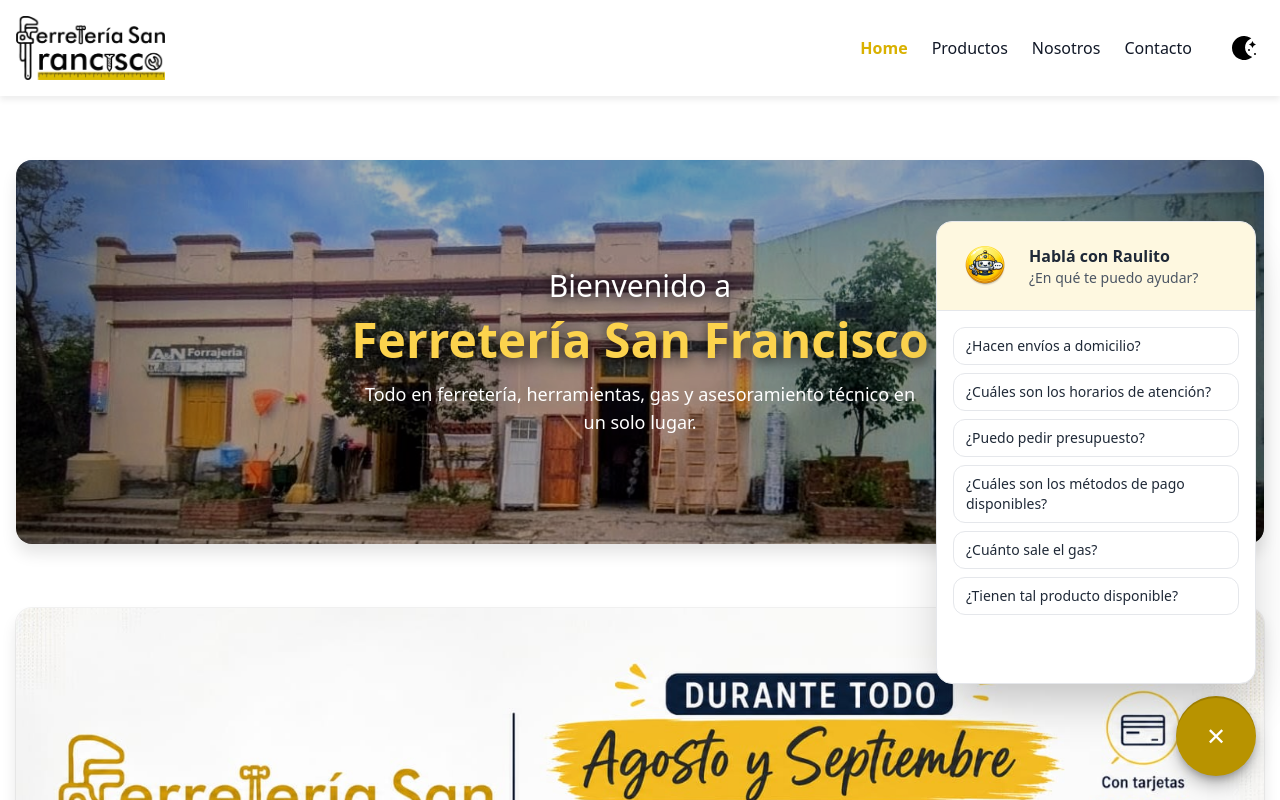
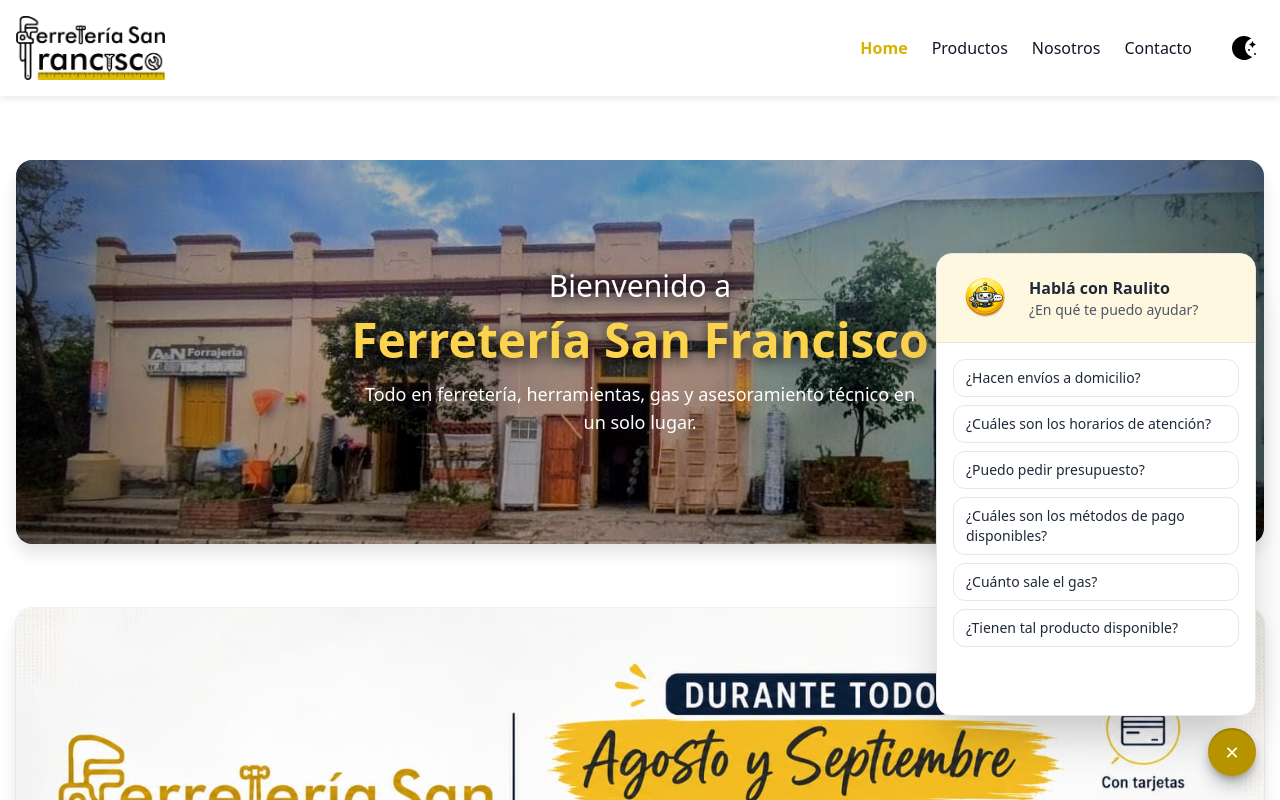
Before and after one commit to Ferreteria-San-Francisco/ferreteria-san-francisco-web, a React (Vite) app: page / in a window 1280 px wide. Both pictures are taken after a click on the button 1216 px from the left and 736 px from the top of the page. Shown: the top 800 px of the page. Built offline with nearby package versions, Linux system fonts and the light colour scheme.

Commit message:
fix(ui): achico el boton de cerrar del widget de Raulito
El circulo de cerrar heredaba el mismo tamano de 80px que Raulito
(pensado para que la mascota se destaque), pero con solo una X chica
adentro se veia desproporcionado. Se reduce a 48px solo en el estado
abierto.

```diff
--- a/src/shared/components/FaqChatWidget.jsx
+++ b/src/shared/components/FaqChatWidget.jsx
@@ -83,7 +83,7 @@ export default function FaqChatWidget() {
       <button
         onClick={toggleOpen}
         aria-label={isOpen ? 'Cerrar chat con Raulito' : 'Hablar con Raulito'}
-        className="w-20 h-20 rounded-full flex items-center justify-center overflow-hidden transition-all duration-150 hover:scale-105 hover:-translate-y-0.5 active:scale-95 active:translate-y-0"
+        className={`rounded-full flex items-center justify-center overflow-hidden transition-all duration-150 hover:scale-105 hover:-translate-y-0.5 active:scale-95 active:translate-y-0 ${isOpen ? 'w-12 h-12' : 'w-20 h-20'}`}
         style={{
           backgroundColor: isOpen ? 'var(--color-primary-dark)' : 'var(--app-surface)',
           border: isOpen ? 'none' : '1px solid var(--app-border)',
@@ -91,7 +91,7 @@ export default function FaqChatWidget() {
         }}
       >
         {isOpen ? (
-          <span className="text-2xl text-white">✕</span>
+          <span className="text-lg text-white">✕</span>
         ) : (
           <img src={raulitoIcon} alt="Hablar con Raulito" className="w-full h-full object-cover rounded-full" />
         )}
```
